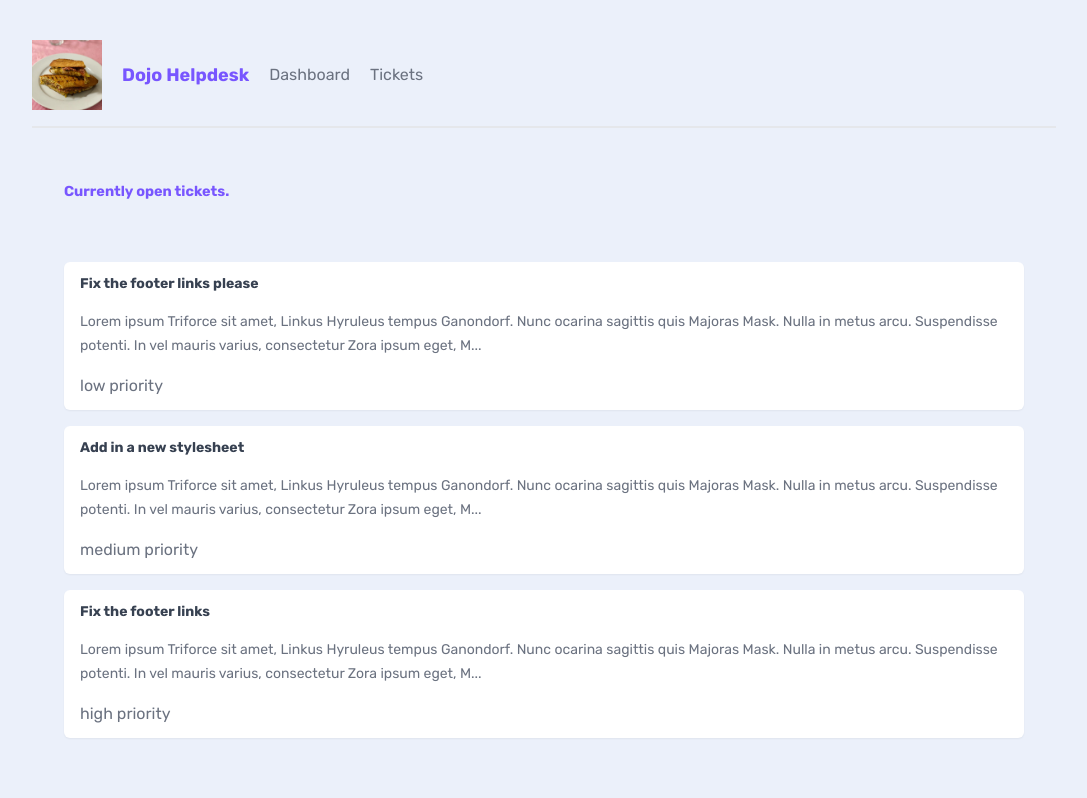
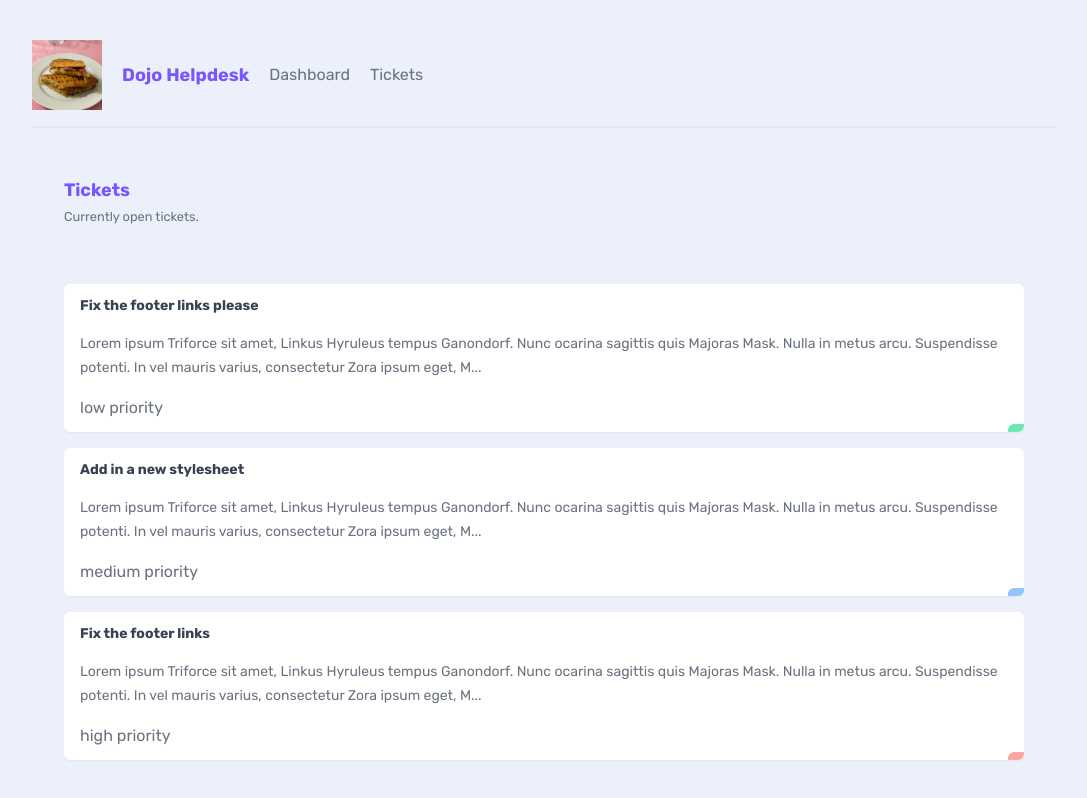
Before and after one commit to ULL-ESIT-DMSI-2324/nextjs13-daniel-marichal-monsonis-alu0101014548, a Next.js app: page /tickets in a window 1280 px wide. Shown: the top 798 px of the page, without its empty margins (96-1183 px from the left). Built offline with nearby package versions, Linux system fonts and the light colour scheme; data requests are answered from the project's data file.

Commit message:
Fix className interpolation in TicketList.jsx and update heading in page.jsx

```diff
--- a/app/tickets/TicketList.jsx
+++ b/app/tickets/TicketList.jsx
@@ -18,7 +18,7 @@ export default async function TicketList() {
             <div key={ticket.id} className="card my-5">
                 <h3>{ticket.title}</h3>
                 <p>{ticket.body.slice(0, 200)}...</p>
-                <div className= {'pill ${ticket.priority} '}></div>
+                <div className= {`pill ${ticket.priority} `}></div>
                 {ticket.priority} priority
             </div>
         ))}
--- a/app/tickets/page.jsx
+++ b/app/tickets/page.jsx
@@ -6,9 +6,9 @@ export default function Tickets() {
     <main>
       <nav>
         <div>
-          <h2>
+          <h2>Tickets</h2>
             <p><small>Currently open tickets.</small></p>
-          </h2>
+
         </div>
       </nav>
 
```
